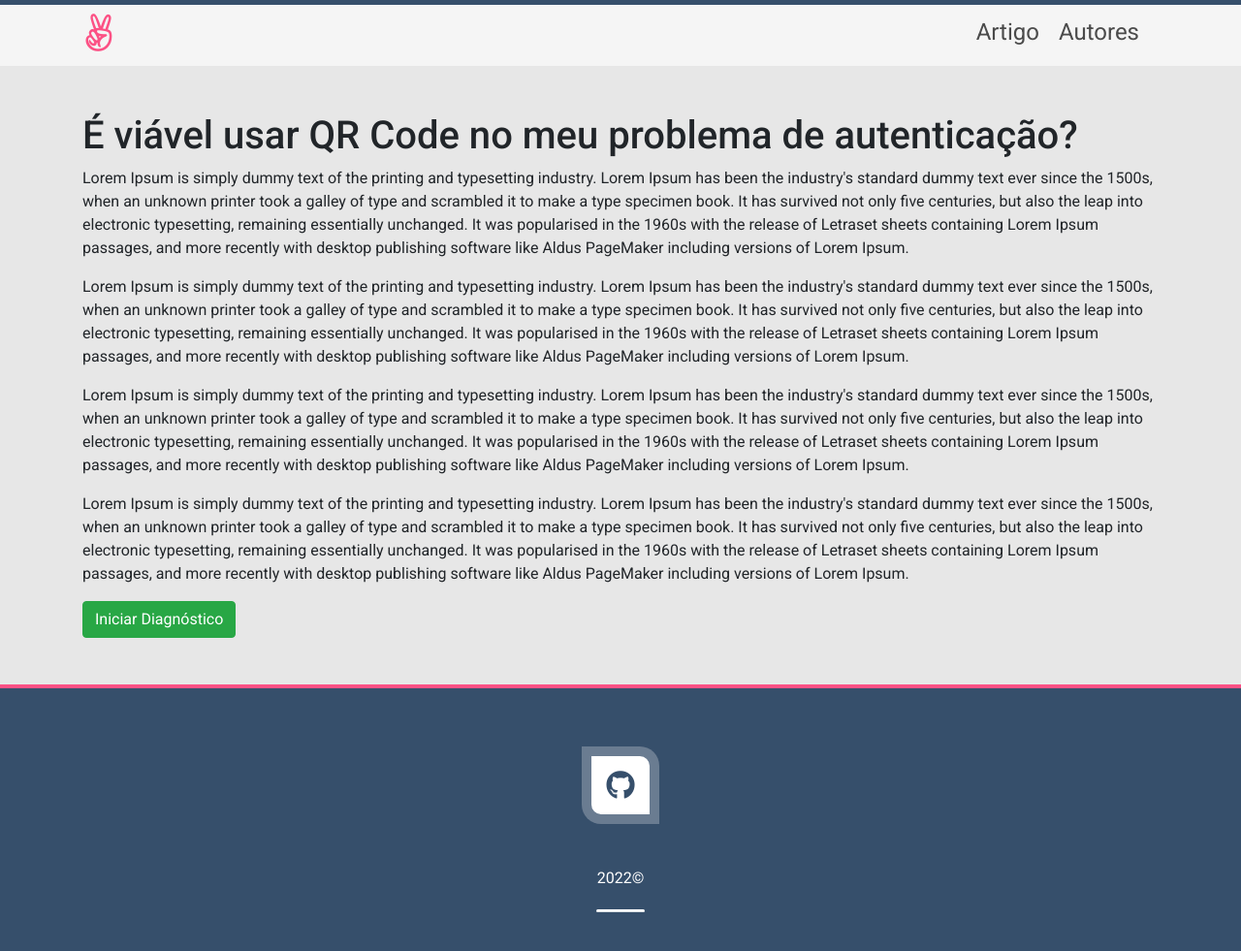
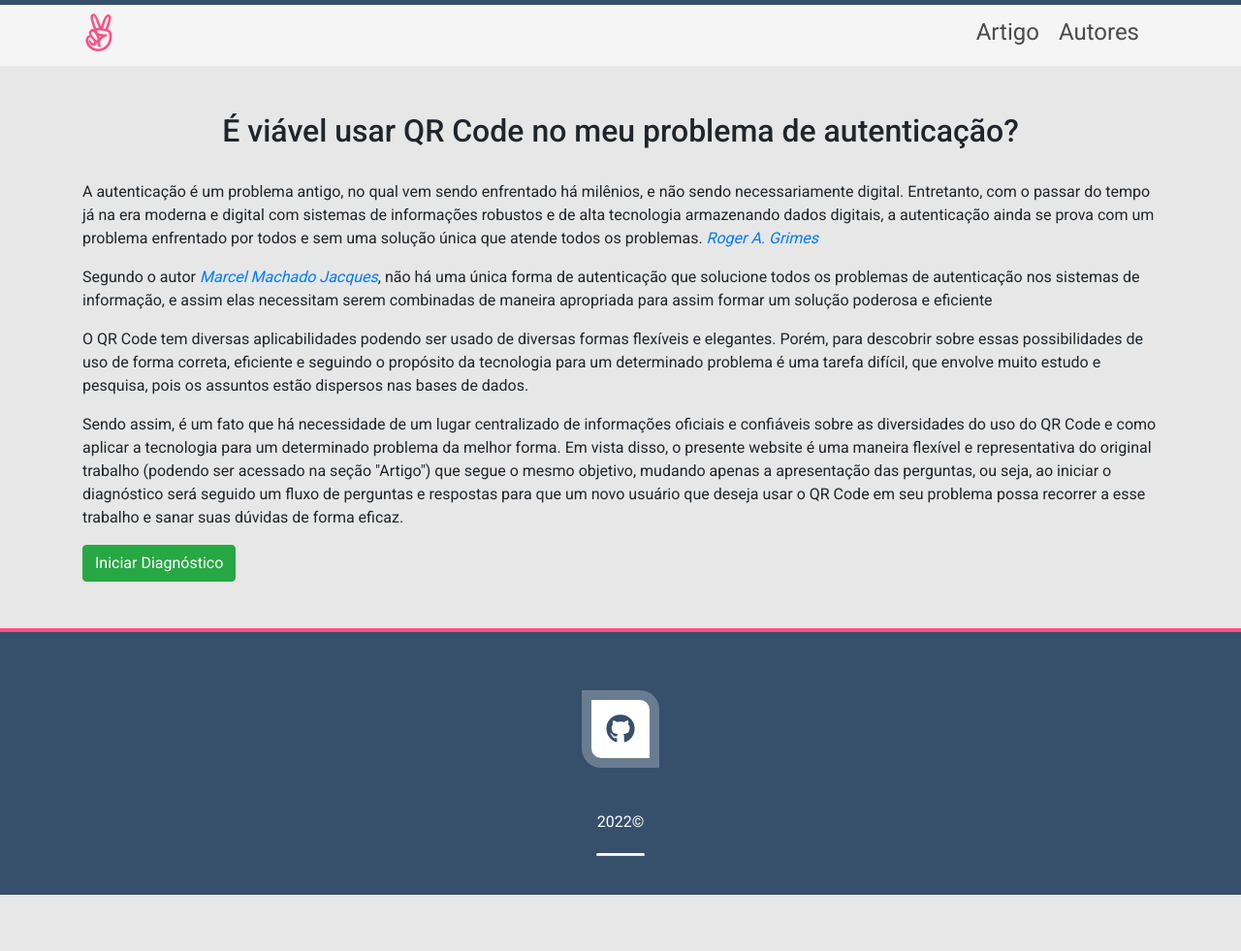
Before and after one commit to lfvilella/workflow-qr-code2auth, a Jekyll site: the page built from index.html, in a window 1280 px wide. Shown: the whole page at 97% size. Built offline with Jekyll 4.4.1, drawn with Linux system fonts in a browser that asks for light colours; nearby versions of some CDN libraries; after the commit the page ends 923 px from its top, so only the background shows below that.

Commit message:
Add final adjusts

```diff
--- a/_includes/navbar.html
+++ b/_includes/navbar.html
@@ -4,7 +4,7 @@
     <ul id="navigation">
       <li><a href="/"><i class="fab fa-angellist"></i></a></li>
       <li class="float-right"><a href="/authors.html">Autores</a></li>
-      <li class="float-right"><a href="/">Artigo</a></li>
+      <li class="float-right"><a href="https://github.com/lfvilella/workflow-qr-code2auth/blob/main/docs/articles" target="_blank">Artigo</a></li>
     </ul>
   </div>
 </nav>
--- a/index.html
+++ b/index.html
@@ -8,12 +8,27 @@ title: QRCode2Auth
   <br><br>
 
   <div class="container-sm" v-if="isHomePage">
-    <h1>É viável usar QR Code no meu problema de autenticação?</h1>
+    <h2 class="text-center">É viável usar QR Code no meu problema de autenticação?</h2>
+    <br>
 
-    <p>Lorem Ipsum is simply dummy text of the printing and typesetting industry. Lorem Ipsum has been the industry's standard dummy text ever since the 1500s, when an unknown printer took a galley of type and scrambled it to make a type specimen book. It has survived not only five centuries, but also the leap into electronic typesetting, remaining essentially unchanged. It was popularised in the 1960s with the release of Letraset sheets containing Lorem Ipsum passages, and more recently with desktop publishing software like Aldus PageMaker including versions of Lorem Ipsum.</p>
-    <p>Lorem Ipsum is simply dummy text of the printing and typesetting industry. Lorem Ipsum has been the industry's standard dummy text ever since the 1500s, when an unknown printer took a galley of type and scrambled it to make a type specimen book. It has survived not only five centuries, but also the leap into electronic typesetting, remaining essentially unchanged. It was popularised in the 1960s with the release of Letraset sheets containing Lorem Ipsum passages, and more recently with desktop publishing software like Aldus PageMaker including versions of Lorem Ipsum.</p>
-    <p>Lorem Ipsum is simply dummy text of the printing and typesetting industry. Lorem Ipsum has been the industry's standard dummy text ever since the 1500s, when an unknown printer took a galley of type and scrambled it to make a type specimen book. It has survived not only five centuries, but also the leap into electronic typesetting, remaining essentially unchanged. It was popularised in the 1960s with the release of Letraset sheets containing Lorem Ipsum passages, and more recently with desktop publishing software like Aldus PageMaker including versions of Lorem Ipsum.</p>
-    <p>Lorem Ipsum is simply dummy text of the printing and typesetting industry. Lorem Ipsum has been the industry's standard dummy text ever since the 1500s, when an unknown printer took a galley of type and scrambled it to make a type specimen book. It has survived not only five centuries, but also the leap into electronic typesetting, remaining essentially unchanged. It was popularised in the 1960s with the release of Letraset sheets containing Lorem Ipsum passages, and more recently with desktop publishing software like Aldus PageMaker including versions of Lorem Ipsum.</p>
+    <p>A autenticação é um problema antigo, no qual vem sendo enfrentado há milênios, e não sendo necessariamente digital.
+      Entretanto, com o passar do tempo já na era moderna e digital com sistemas de informações robustos e de alta tecnologia
+      armazenando dados digitais, a autenticação ainda se prova com um problema enfrentado por todos e sem uma solução única
+      que atende todos os problemas. <a href="https://onlinelibrary.wiley.com/doi/book/10.1002/9781119672357"><cite>Roger A. Grimes</cite></a></p>
+
+    <p>Segundo o autor <a href="https://marceljm.com/"><cite>Marcel Machado Jacques</cite></a>, não há uma única forma de
+      autenticação que solucione todos os problemas de autenticação nos sistemas de informação, e assim elas necessitam
+      serem combinadas de maneira apropriada para assim formar um solução poderosa e eficiente</p>
+
+    <p>O QR Code tem diversas aplicabilidades podendo ser usado de diversas formas flexíveis e elegantes. Porém, para descobrir sobre
+      essas possibilidades de uso de forma correta, eficiente e seguindo o propósito da tecnologia para um determinado problema é uma
+      tarefa difícil, que envolve muito estudo e pesquisa, pois os assuntos estão dispersos nas bases de dados.</p>
+
+    <p>Sendo assim, é um fato que há necessidade de um lugar centralizado de informações oficiais e confiáveis sobre as diversidades
+      do uso do QR Code e como aplicar a tecnologia para um determinado problema da melhor forma. Em vista disso, o presente website
+      é uma maneira flexível e representativa do original trabalho (podendo ser acessado na seção "Artigo") que segue o mesmo objetivo,
+      mudando apenas a apresentação das perguntas, ou seja, ao iniciar o diagnóstico será seguido um fluxo de perguntas e respostas
+      para que um novo usuário que deseja usar o QR Code em seu problema possa recorrer a esse trabalho e sanar suas dúvidas de forma eficaz.</p>
 
     <button type="button" class="btn btn-success" @click="startDiagnostic()">Iniciar Diagnóstico</button>
   </div>
--- a/static/vue-app.js
+++ b/static/vue-app.js
@@ -20,7 +20,6 @@ createApp({
                     id: "question-1",
                     state: 0,
                     question: "O público alvo do seu problema tem disponibilidade de smartphone ou algum dispositivo leitor de QR Code?",
-                    helper: "One-time password (OTP) são códigos aleatórios, normalmente válido por um período de tempo predefinido e razoável que nunca será usado ou gerado novamente.",
                     answers: [
                         {
                             id: "question-1-a1",
```
Also changed, not shown: docs/articles/README.md (added, +1 -0 lines).
